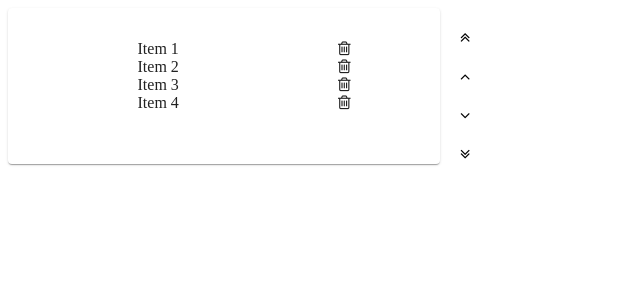
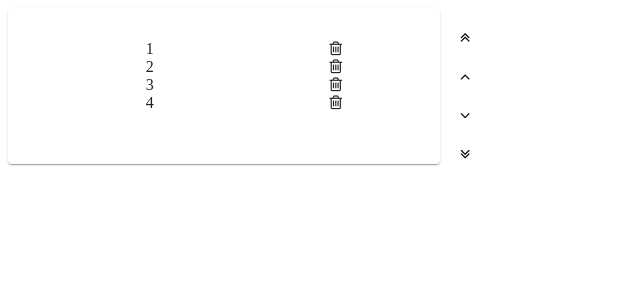
Before and after one commit to adelamr18/testExercise, an Angular app: page / in a window 1280 px wide. Shown: the top 300 px of the page, without its empty margins (0-640 px from the left). Built offline with nearby package versions, Linux system fonts and the light colour scheme.

Commit message:
Update data

```diff
--- a/src/shared/defines/constants.ts
+++ b/src/shared/defines/constants.ts
@@ -1,23 +1,23 @@
 export const objectsData = [
   {
-    labelName: 'Item 1',
+    labelName: '1',
     labelId: 0,
     isRowHighlighted: false,
     iconClass: 'fa fa-trash-o'
   },
   {
-    labelName: 'Item 2',
+    labelName: '2',
     labelId: 1,
     isRowHighlighted: false,
     iconClass: 'fa fa-trash-o'
   },
   {
-    labelName: 'Item 3',
+    labelName: '3',
     labelId: 2,
     isRowHighlighted: false,
     iconClass: 'fa fa-trash-o'
   },  {
-    labelName: 'Item 4',
+    labelName: '4',
     labelId: 3,
     isRowHighlighted: false,
     iconClass: 'fa fa-trash-o'
```
